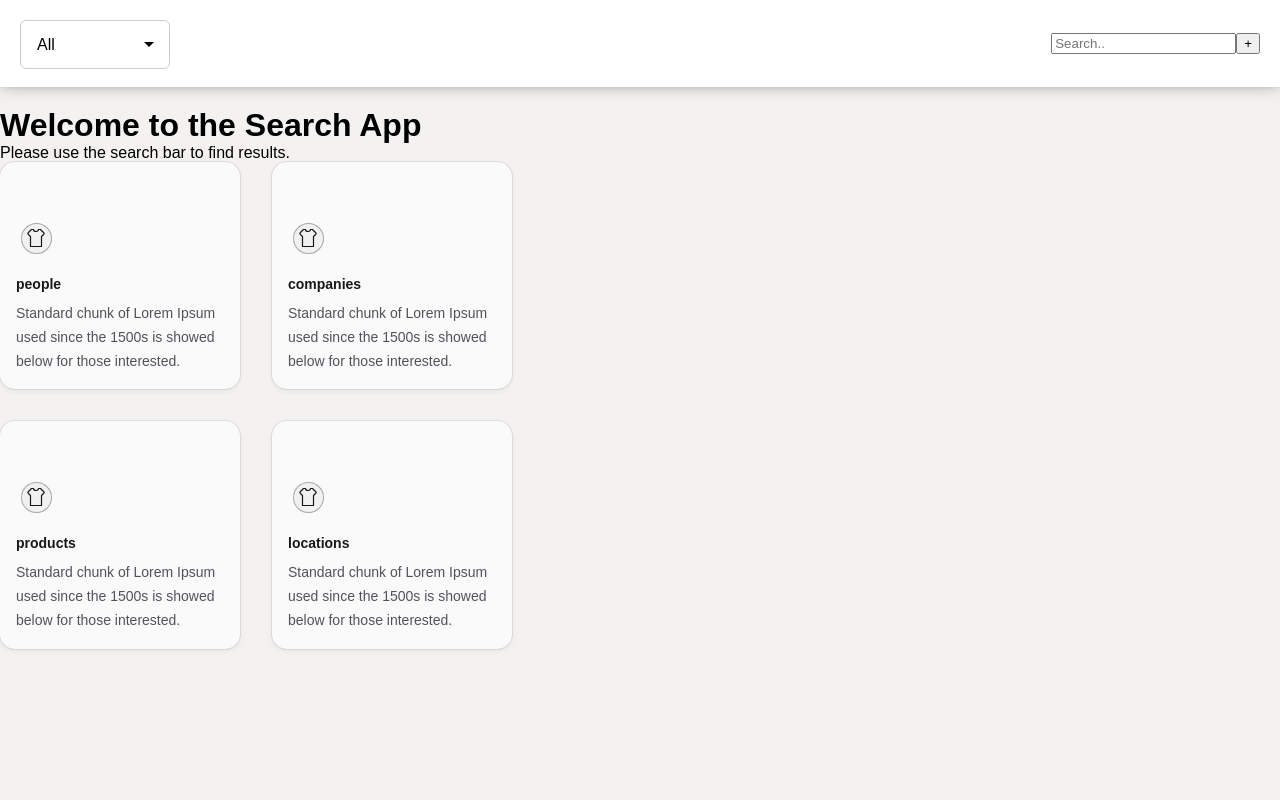
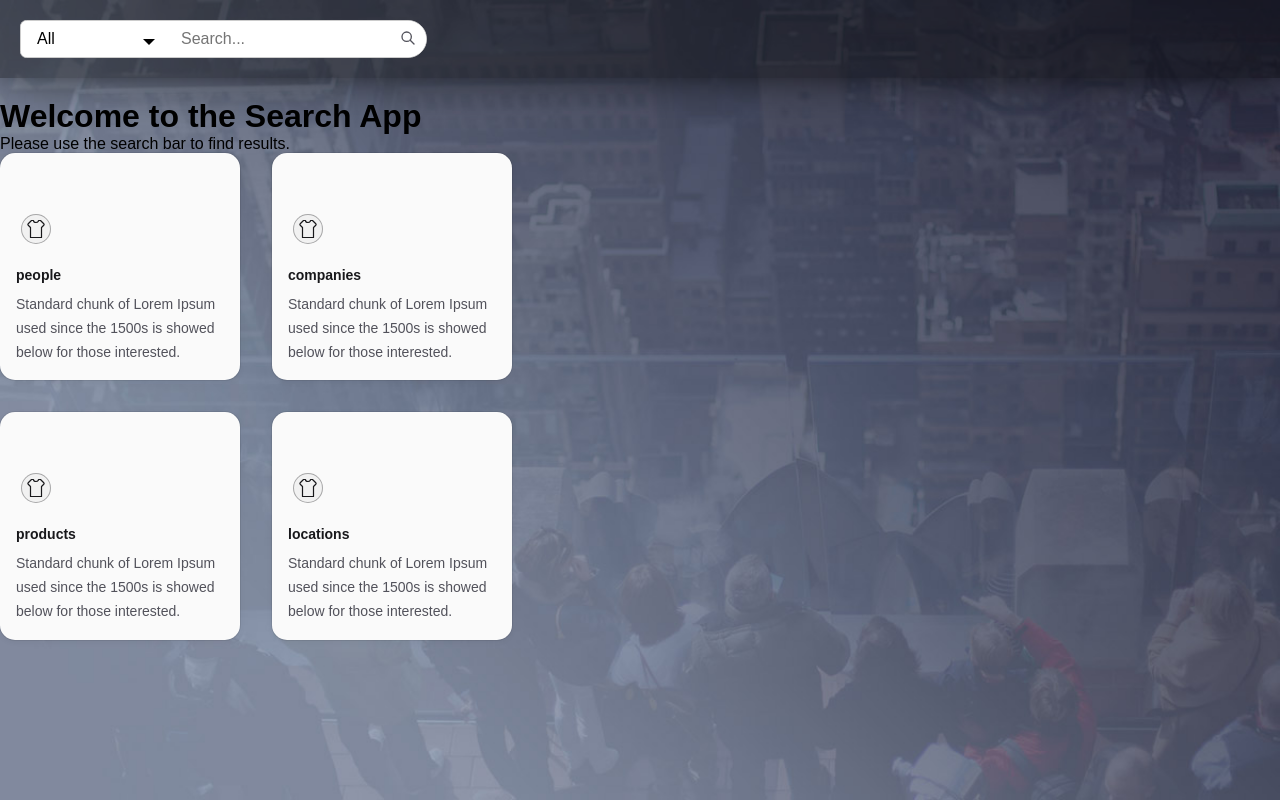
Before and after one commit to ZahraMirali/vue3-search-app, a Vue app: page / in a window 1280 px wide. Built offline with nearby package versions, Linux system fonts and the light colour scheme.

Commit message:
design search-box

```diff
--- a/src/App.vue
+++ b/src/App.vue
@@ -1,7 +1,7 @@
 <template>
   <div id="app">
     <header>
-      <SearchBar @search="performSearch" />
+      <SearchBar @search="performSearch"/>
     </header>
 
     <main>
@@ -11,9 +11,9 @@
 </template>
 
 <script setup>
-import { provide, ref } from 'vue';
+import {provide, ref} from 'vue';
 import SearchBar from "./components/SearchBar.vue";
-import { getAllCategories } from "./services/search";
+import {getAllCategories} from "./services/search";
 
 const categories = ref([]);
 const loading = ref(true);
--- a/src/assets/main.css
+++ b/src/assets/main.css
@@ -1,15 +1,23 @@
 :root {
-  --primary: #00b797;
-  --secondary-light: #dddddd;
-  --secondary: #999999;
+    --primary: #00b797;
+    --secondary-light: #dddddd;
+    --secondary: #999999;
 }
 
 * {
-  box-sizing: border-box;
-  margin: 0;
+    box-sizing: border-box;
+    margin: 0;
+}
+
+html {
+    background-image: url("banner-bg.jpg");
+    background-attachment: fixed;
+    background-repeat: no-repeat;
+    background-size: cover;
+    font-size: 16px;
 }
 
 body {
-  background-color: #f3f2f0;
-  font-family: Arial;
+    font-family: Arial, serif;
+    /*background-color: rgba(0, 0, 0, 0.24);*/
 }
--- a/src/components/CategoryCard.vue
+++ b/src/components/CategoryCard.vue
@@ -51,7 +51,7 @@ const props = defineProps(['name']);
 .card .icon::after {
     content: '';
     position: absolute;
-    inset: 4.5px;
+    inset: 5px;
     border-radius: 50%;
     background-color: rgba(24, 24, 27, 0.04);
     border: 1px solid rgba(24, 24, 27, 0.34);
--- a/src/components/CustomSelect.vue
+++ b/src/components/CustomSelect.vue
@@ -49,13 +49,12 @@ export default {
   width: 150px;
   text-align: left;
   outline: none;
-    height: 47px;
-    line-height: 47px;
+  height: 36px;
+  line-height: 36px;
 }
 
 .custom-select .selected {
   border-radius: 6px;
-    border: 1px solid #ccc;
   padding-left: 1em;
   cursor: pointer;
   user-select: none;
@@ -65,11 +64,11 @@ export default {
 .custom-select .selected:after {
   position: absolute;
   content: "";
-    top: 22px;
+  top: 18px;
   right: 1em;
   width: 0;
   height: 0;
-    border: 5px solid transparent;
+  border: 6px solid;
   border-color: black transparent transparent transparent;
 }
 
@@ -80,9 +79,12 @@ export default {
   position: absolute;
   left: 0;
   right: 0;
-    z-index: 1;
+  z-index: 10;
   background-color: white;
-    margin-top: 2px;
+  margin-top: 1px;
+  box-shadow: 10px 10px 60px -16px rgba(0, 0, 0, 0.6);
+  -webkit-box-shadow: 10px 10px 60px -16px rgba(0, 0, 0, 0.6);
+  -moz-box-shadow: 10px 10px 60px -16px rgba(0, 0, 0, 0.6);
 }
 
 .custom-select .items div {
@@ -92,6 +94,7 @@ export default {
 }
 
 .custom-select .items div:hover {
-    font-weight: bold;
+  background-color: rgba(0, 0, 0, 0.05);
+  color: #52525B;
 }
 </style>
--- a/src/components/SearchBar.vue
+++ b/src/components/SearchBar.vue
@@ -1,17 +1,24 @@
 <template>
   <div class="search-bar">
-        <CustomSelect :options="categories" :value="selectedCategory" @input="onInput" />
+    <div class="search-box-with-category">
+      <CustomSelect :options="categories" :value="selectedCategory" @input="onInput"/>
       <form @submit.prevent="submitSearchForm">
-            <input v-model="searchTerm" type="text" placeholder="Search..">
-            <button>+</button>
+        <div class="search-box">
+          <input class="search-input" v-model="searchTerm" type="text" placeholder="Search...">
+          <button class="search-button">
+            <IconSearch/>
+          </button>
+        </div>
       </form>
+    </div>
   </div>
 </template>
 
 <script setup>
-import { inject, ref } from 'vue';
-import { useRouter } from 'vue-router';
+import {inject, ref} from 'vue';
+import {useRouter} from 'vue-router';
 import CustomSelect from "./CustomSelect.vue";
+import IconSearch from './icons/IconSearch.vue';
 
 const categories = inject("categories");
 const selectedCategory = ref("all");
@@ -32,10 +39,63 @@ function submitSearchForm() {
 <style scoped>
 .search-bar {
   display: flex;
+  box-shadow: 0 -10px 50px 0 black;
+  -webkit-box-shadow: 0 -10px 50px 0 black;
+  -moz-box-shadow: 0 -10px 50px 0 black;
+  padding: 20px;
+  width: 100%;
+  background-color: rgba(0, 0, 0, 0.40);
+}
+
+.search-box-with-category {
+  display: flex;
   background-color: white;
-    box-shadow: 0px -10px 20px 0px black;
-    justify-content: space-between;
-    align-items: center;
-    padding: 20px;
+  padding: 0;
+  border-top: 1px solid #cccccc;
+  border-bottom: 1px solid #cccccc;
+  border-right: 1px solid #cccccc;
+  border-left: 1px solid #cccccc;
+  border-radius: 12px 36px 36px 12px;
+  -webkit-border-radius: 12px 36px 36px 12px;
+  -moz-border-radius: 12px 36px 36px 12px;
 }
+
+.search-box {
+  display: flex;
+  border: 0;
+  border-radius: 0 36px 36px 0;
+  -webkit-border-radius: 0 36px 36px 0;
+  -moz-border-radius: 0 36px 36px 0;
+  background-color: white;
+  padding: 0;
+  overflow: hidden;
+}
+
+.search-box input[type=text] {
+  border: 0;
+  outline: 0;
+  font-size: 16px;
+  background-color: white;
+  padding-left: 10px;
+  transition: 0.4s ease-in-out;
+}
+
+.search-box button {
+  height: 36px;
+  width: 36px;
+  border-radius: 36px;
+  border: 0;
+  outline: 0;
+  background-color: white;
+  cursor: pointer;
+  transition: 0.2s;
+}
+
+.search-box button:hover {
+  background-color: rgba(0, 0, 0, 0.10);
+  //background-color: rgba(0, 0, 0, 0.25);
+  cursor: pointer;
+}
+
+
 </style>
--- /dev/null
+++ b/src/components/icons/IconSearch.vue
@@ -0,0 +1,5 @@
+<template>
+  <svg width="16px" height="16px" viewBox="0 0 24 24" fill="none" xmlns="http://www.w3.org/2000/svg">
+    <path d="M14.9536 14.9458L21 21M17 10C17 13.866 13.866 17 10 17C6.13401 17 3 13.866 3 10C3 6.13401 6.13401 3 10 3C13.866 3 17 6.13401 17 10Z" stroke="#52525B" stroke-width="2" stroke-linecap="round" stroke-linejoin="round"/>
+  </svg>
+</template>
```
Also changed, not shown: src/assets/banner-bg.jpg (added). Lines whose indentation alone changed are shown as unchanged.
